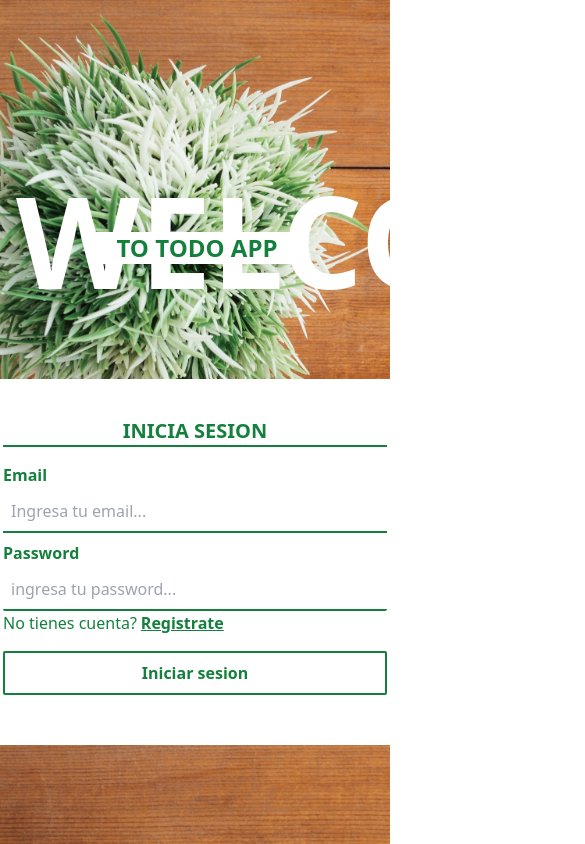
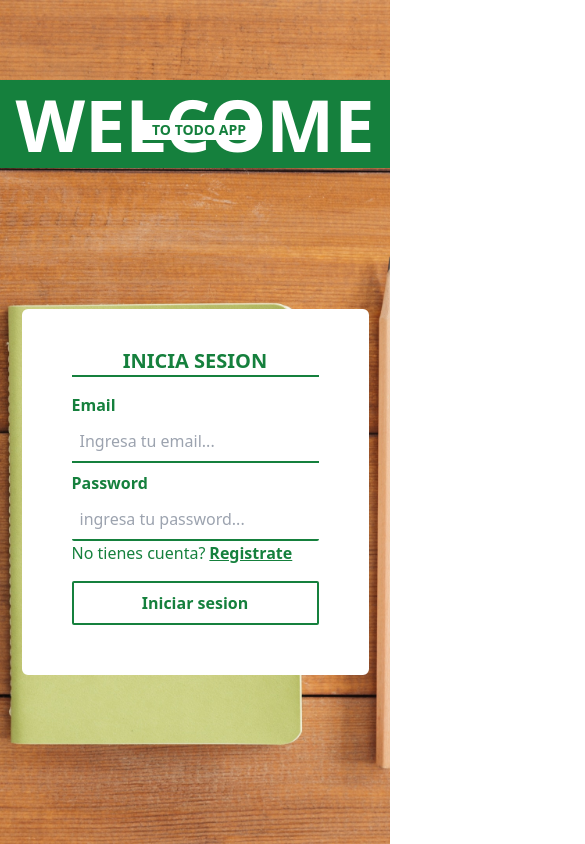
Before and after one commit to francoag98/toDoAPP, a Next.js app in the folder client/todo-client/: page /login in a window 390 px wide. Shown: the top 844 px of the page, 585 px wide, since content can reach past the window. Built offline with nearby package versions, Linux system fonts and the light colour scheme.

Commit message:
login responsive

```diff
--- a/client/todo-client/app/globals.css
+++ b/client/todo-client/app/globals.css
@@ -1,12 +1,33 @@
 @tailwind base;
 @tailwind components;
 @tailwind utilities;
+
+@media (max-width: 450px) {
+    .bg-video {
+
+        background-image: url("../public/image.jpg");
+        background-size: cover;
+        background-repeat: no-repeat;
+        background-position: center;
+    }
+}
+
+@media (max-width: 800px) {
+    .bg-video {
+
+        background-image: url("../public/image.jpg");
+        background-size: cover;
+        background-repeat: no-repeat;
+        background-position: center;
+    }
+}
 
 .bg-video {
 
     background-image: url("../public/image.jpg");
     background-size: cover;
     background-repeat: no-repeat;
+
     /* position: fixed;
     min-width: 100%;
     min-height: 100%;
--- a/client/todo-client/app/login/page.tsx
+++ b/client/todo-client/app/login/page.tsx
@@ -57,26 +57,26 @@ const Login: React.FC = () => {
     }
   };
   return (
-    <main className="flex flex-col h-screen w-screen m-0 bg-video">
+    <main className="flex flex-col h-screen w-full m-0 bg-video">
       {/* <video src="video3.mp4" autoPlay loop muted className="bg-video"></video> */}
-      <div className="p-4 mt-20 flex flex-col">
-        <h1 className="text-center font-bold text-white text-9xl mt-20 font-sans -mb-16">
+      <div className="flex flex-col sm:mt-9 md:mt-0">
+        <h1 className="text-center font-bold text-white sm:bg-transparent bg-green-700 p-2 text-7xl sm:text-9xl mt-20 sm:mt-10 md:mt-8 lg:mt-10 2xl:mt-24 font-sans -mb-10">
           WELCOME
         </h1>
-        <div className="text-center m-auto -mt-2">
-          <p className="font-sans font-bold text-2xl text-green-700 bg-white mr-2 ml-2 pr-6 pl-7">
+        <div className="text-center m-auto -mt-2 sm:-mt-10">
+          <p className="font-sans font-bold text-sm sm:text-2xl text-green-700 sm:pl-5 sm:pr-4 pr-3 pl-4 bg-white mr-2 ml-3">
             TO TODO APP
           </p>
         </div>
       </div>
       <form
         onSubmit={submitHandler}
-        className="flex flex-col justify-center items-center h-full">
-        <div className="p-12 border-2 border-white bg-white rounded-md">
+        className="flex flex-col justify-center items-center h-full sm:-mt-10 md:-mt-0">
+        <div className="p-12 border-2 sm:w-96 border-white bg-white rounded-md">
           <h2 className="text-green-700 text-center text-xl -mt-3 mb-4 font-bold border-b-2 border-green-700">
             INICIA SESION
           </h2>
-          <div className="flex flex-col gap-1 w-96">
+          <div className="flex flex-col gap-1 w-full">
             <label className=" text-green-700 font-bold">Email</label>
             <input
               onChange={formValues}
```
